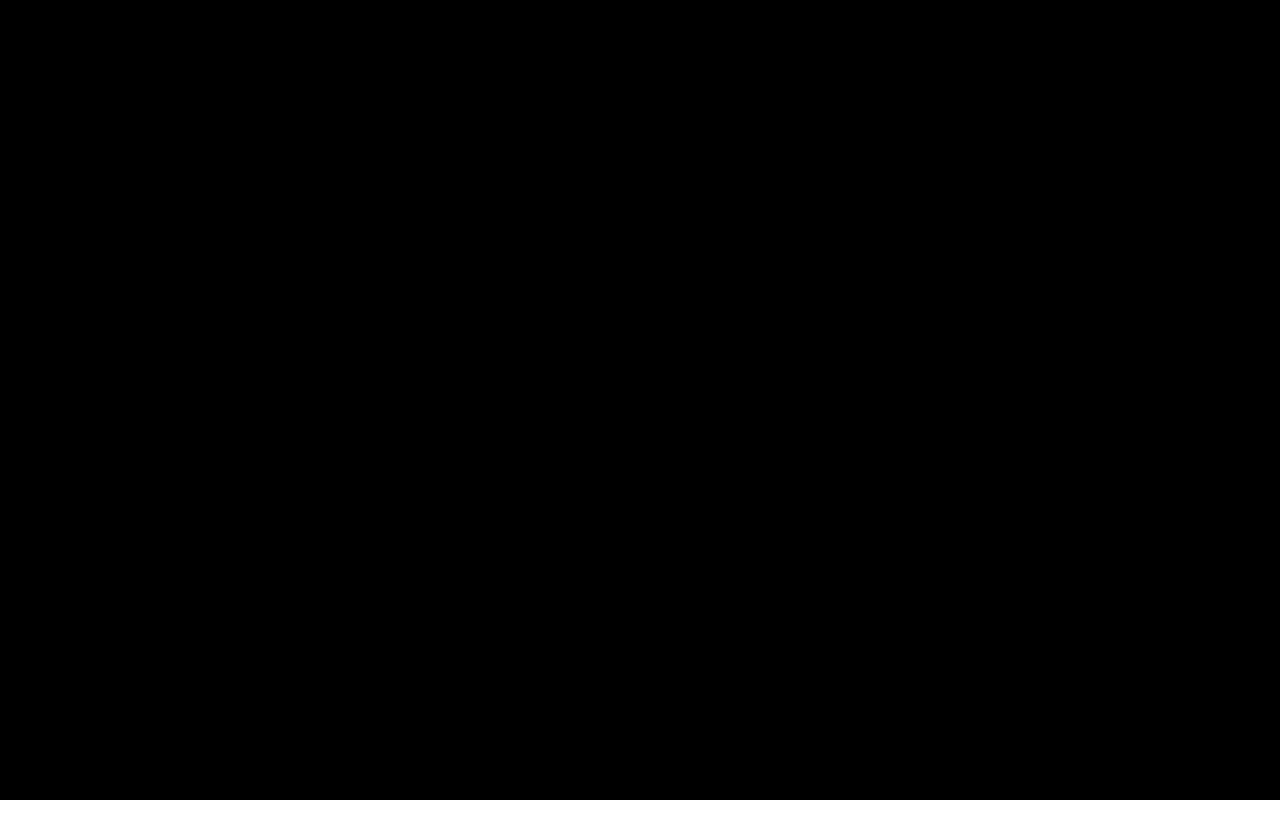
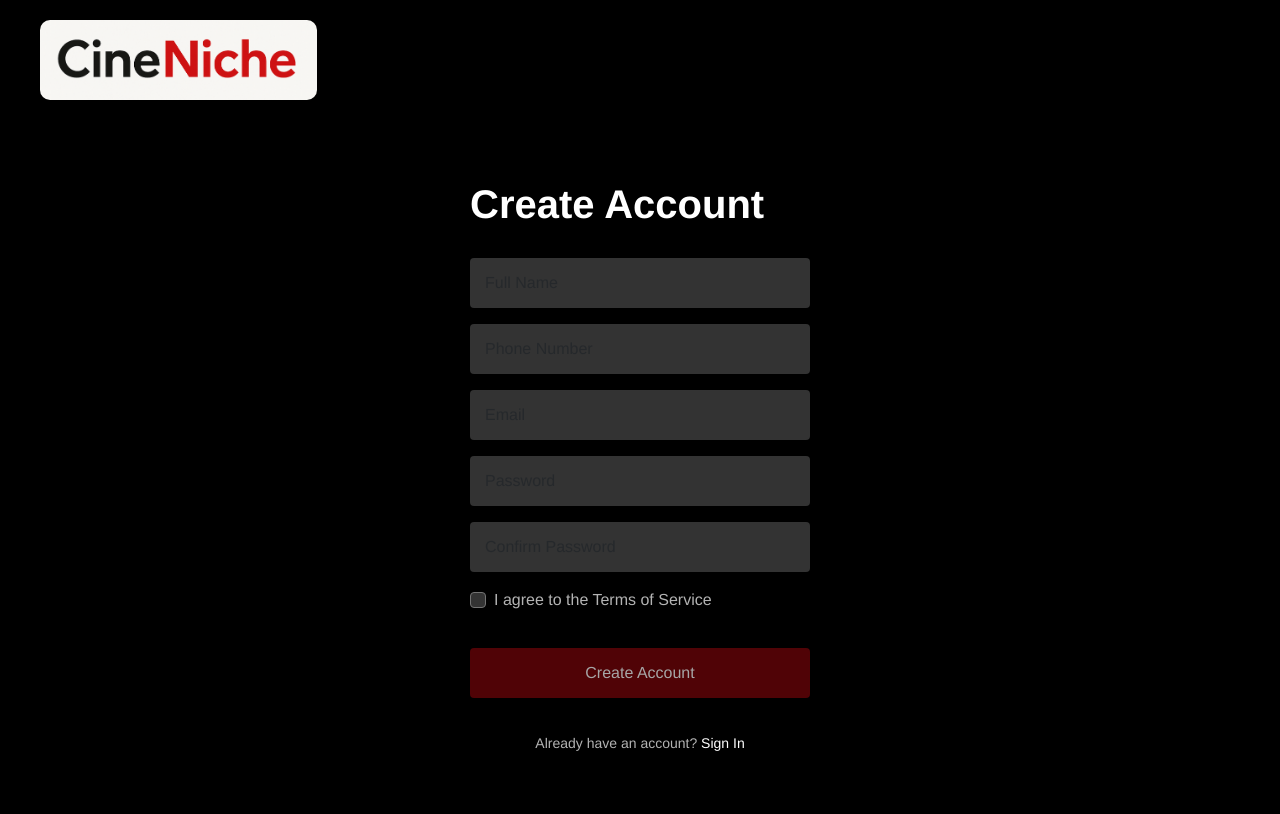
Before and after one commit to bckben/INTEX-II, a React (Vite) app in the folder frontend/: page /create in a window 1280 px wide. Before the commit this address had no page. Built offline with nearby package versions, Linux system fonts and the light colour scheme.

Commit message:
Create Acouunt Page

```diff
--- a/frontend/src/App.tsx
+++ b/frontend/src/App.tsx
@@ -9,6 +9,7 @@ import Login from './pages/Login';
 import MovieList from './pages/MovieList';
 import Landing from './pages/Landing';
 import Admin from './pages/Admin';
+import CreateAccount from './pages/CreateAccount';
 
 // Import axios for global configuration
 import axios from 'axios';
@@ -27,6 +28,7 @@ const App: React.FC = () => {
         <Route path="/login" element={<Login />} />
         <Route path="/movies" element={<MovieList />} />
         <Route path="/admin" element={<Admin />} />
+        <Route path="/create" element={<CreateAccount />} />
         {/* Add other routes as you build them */}
         {/* <Route path="/signup" element={<SignUp />} /> */}
         {/* <Route path="/movie/:id" element={<MovieDetail />} /> */}
--- /dev/null
+++ b/frontend/src/pages/CreateAccount.css
@@ -0,0 +1,124 @@
+/* FULL PAGE LAYOUT */
+.create-account-page {
+    display: flex;
+    flex-direction: column;
+    min-height: 100vh;
+    width: 100vw;
+    background-color: #000;
+    color: #fff;
+    overflow: hidden;
+  }
+
+  /* HEADER: Logo sticks top-left */
+  .create-account-header {
+    display: flex;
+    align-items: center;
+    justify-content: flex-start;
+    padding: 20px 40px;
+  }
+
+  .navbar-logo {
+    height: 80px;
+    object-fit: contain;
+    border-radius: 10px;
+  }
+
+  /* FORM: Center in screen */
+  .create-account-form-wrapper {
+    flex: 1;
+    display: flex;
+    justify-content: center;
+    align-items: center;
+    padding: 40px 20px;
+  }
+
+  .create-account-form-inner {
+    width: 100%;
+    max-width: 380px;
+    padding: 20px;
+  }
+
+  /* TEXT & INPUTS */
+  .create-account-title {
+    color: #fff;
+    font-size: 2.5rem;
+    font-weight: 700;
+    margin-bottom: 30px;
+  }
+
+  .create-account-input {
+    background-color: #333;
+    border: none;
+    border-radius: 4px;
+    color: #fff;
+    height: 50px;
+    padding: 10px 15px;
+    font-size: 16px;
+    width: 100%;
+  }
+
+  .create-account-input:focus {
+    background-color: #454545;
+    outline: none;
+    box-shadow: none;
+    border: 1px solid #fff;
+  }
+
+  /* BUTTONS */
+  .create-account-button {
+    background-color: #e50914;
+    border: none;
+    border-radius: 4px;
+    font-size: 16px;
+    font-weight: 500;
+    height: 50px;
+    margin-top: 20px;
+    margin-bottom: 15px;
+    width: 100%;
+  }
+
+  .create-account-button:hover {
+    background-color: #f40612;
+  }
+
+  .create-account-button:disabled {
+    background-color: #7c050a;
+    cursor: not-allowed;
+  }
+
+  /* TERMS CHECKBOX */
+  .terms-container {
+    margin-top: 10px;
+  }
+
+  .agree-terms {
+    color: #b3b3b3;
+    margin-bottom: 0;
+  }
+
+  .form-check-input {
+    background-color: #333;
+    border-color: #737373;
+  }
+
+  .form-check-input:checked {
+    background-color: #e50914;
+    border-color: #e50914;
+  }
+
+  /* ALREADY HAVE ACCOUNT */
+  .account-exists {
+    text-align: center;
+    color: #b3b3b3;
+    font-size: 14px;
+    margin-top: 20px;
+  }
+
+  .login-redirect-link {
+    color: #fff;
+    text-decoration: none;
+  }
+
+  .login-redirect-link:hover {
+    text-decoration: underline;
+  }
--- a/frontend/src/pages/CreateAccount.tsx
+++ b/frontend/src/pages/CreateAccount.tsx
@@ -0,0 +1,134 @@
+import React, { useState } from 'react';
+import { Form, Button } from 'react-bootstrap';
+import { Link, useNavigate } from 'react-router-dom';
+import './CreateAccount.css';
+
+const CreateAccount: React.FC = () => {
+  const [name, setName] = useState('');
+  const [phone, setPhone] = useState('');
+  const [email, setEmail] = useState('');
+  const [password, setPassword] = useState('');
+  const [confirmPassword, setConfirmPassword] = useState('');
+  const [agreeTerms, setAgreeTerms] = useState(false);
+  const navigate = useNavigate();
+
+  const handleSubmit = (e: React.FormEvent) => {
+    e.preventDefault();
+
+    // Validate password match
+    if (password !== confirmPassword) {
+      alert('Passwords do not match');
+      return;
+    }
+
+    console.log('Account creation with:', { name, phone, email, password, agreeTerms });
+
+    // Simulate successful registration
+    localStorage.setItem('userId', '3'); // Replace with actual logic later
+    navigate('/home');
+  };
+
+  return (
+    <div className="create-account-page">
+      <div className="create-account-header">
+        <Link to="/" className="brand-link d-flex align-items-center">
+          <img
+            src="/assets/logo.png"
+            alt="CineNiche Logo"
+            className="navbar-logo"
+          />
+        </Link>
+      </div>
+
+      <div className="create-account-form-wrapper">
+        <div className="create-account-form-inner">
+          <h1 className="create-account-title">Create Account</h1>
+
+          <Form onSubmit={handleSubmit}>
+            <Form.Group className="mb-3">
+              <Form.Control
+                type="text"
+                placeholder="Full Name"
+                value={name}
+                onChange={(e) => setName(e.target.value)}
+                required
+                className="create-account-input"
+              />
+            </Form.Group>
+
+            <Form.Group className="mb-3">
+              <Form.Control
+                type="tel"
+                placeholder="Phone Number"
+                value={phone}
+                onChange={(e) => setPhone(e.target.value)}
+                required
+                className="create-account-input"
+              />
+            </Form.Group>
+
+            <Form.Group className="mb-3">
+              <Form.Control
+                type="email"
+                placeholder="Email"
+                value={email}
+                onChange={(e) => setEmail(e.target.value)}
+                required
+                className="create-account-input"
+              />
+            </Form.Group>
+
+            <Form.Group className="mb-3">
+              <Form.Control
+                type="password"
+                placeholder="Password"
+                value={password}
+                onChange={(e) => setPassword(e.target.value)}
+                required
+                className="create-account-input"
+              />
+            </Form.Group>
+
+            <Form.Group className="mb-3">
+              <Form.Control
+                type="password"
+                placeholder="Confirm Password"
+                value={confirmPassword}
+                onChange={(e) => setConfirmPassword(e.target.value)}
+                required
+                className="create-account-input"
+              />
+            </Form.Group>
+
+            <Form.Group className="mb-3 terms-container">
+              <Form.Check
+                type="checkbox"
+                id="agree-terms"
+                label="I agree to the Terms of Service"
+                checked={agreeTerms}
+                onChange={(e) => setAgreeTerms(e.target.checked)}
+                required
+                className="agree-terms"
+              />
+            </Form.Group>
+
+            <Button
+              variant="danger"
+              type="submit"
+              className="create-account-button w-100"
+              disabled={!agreeTerms}
+            >
+              Create Account
+            </Button>
+          </Form>
+
+          <div className="account-exists">
+            Already have an account? <Link to="/login" className="login-redirect-link">Sign In</Link>
+          </div>
+        </div>
+      </div>
+    </div>
+  );
+};
+
+export default CreateAccount;
--- a/frontend/src/pages/Login.css
+++ b/frontend/src/pages/Login.css
@@ -150,3 +150,19 @@
 .code-button:hover {
   background-color: #454545;
 }
+
+.signup-redirect-link {
+  color: #fff;
+  text-decoration: none;
+}
+
+.signup-redirect-link:hover {
+  text-decoration: underline;
+}
+
+.account-redirect {
+  text-align: center;
+  color: #b3b3b3;
+  font-size: 14px;
+  margin-top: 20px;
+}
--- a/frontend/src/pages/Login.tsx
+++ b/frontend/src/pages/Login.tsx
@@ -78,6 +78,10 @@ const Login: React.FC = () => {
                 Forgot password?
               </Link>
             </div>
+
+            <div className="account-redirect">
+              Don't have an account? <Link to="/create" className="signup-redirect-link">Sign Up</Link>
+            </div>
           </Form>
 
           <div className="divider">
```
